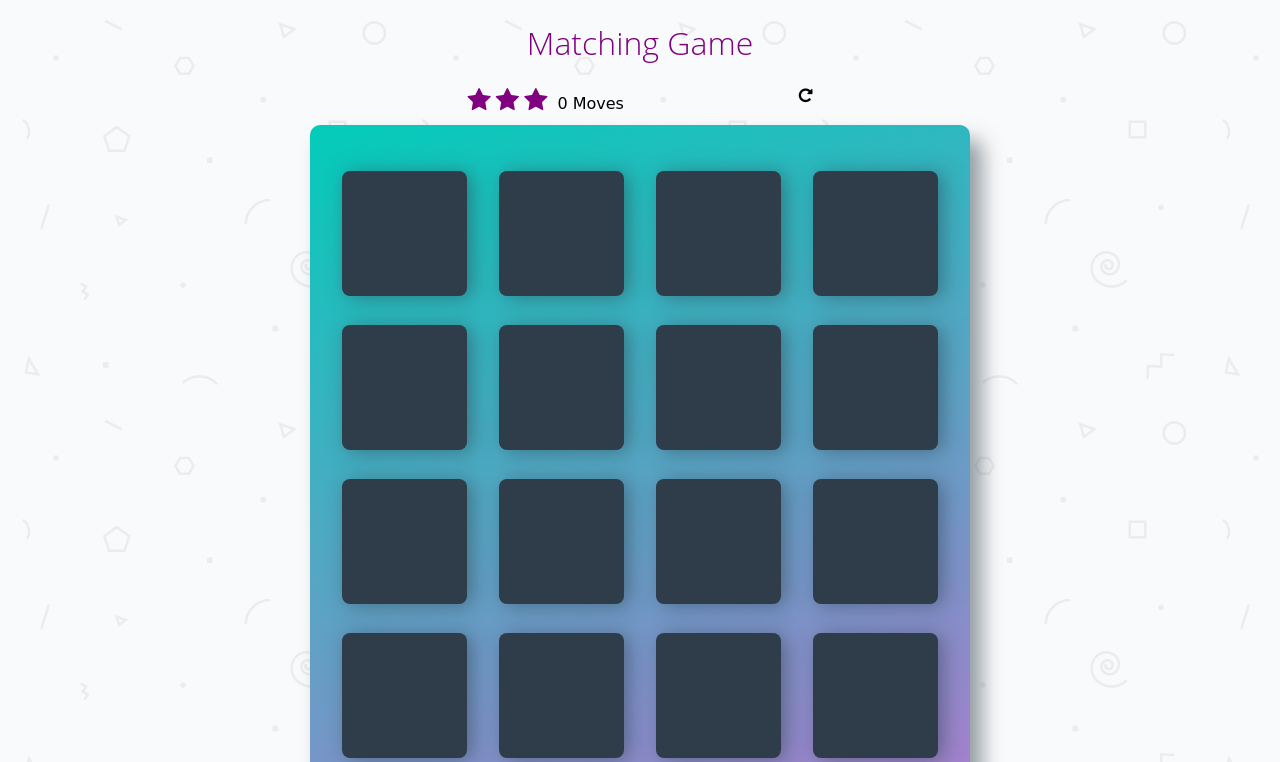
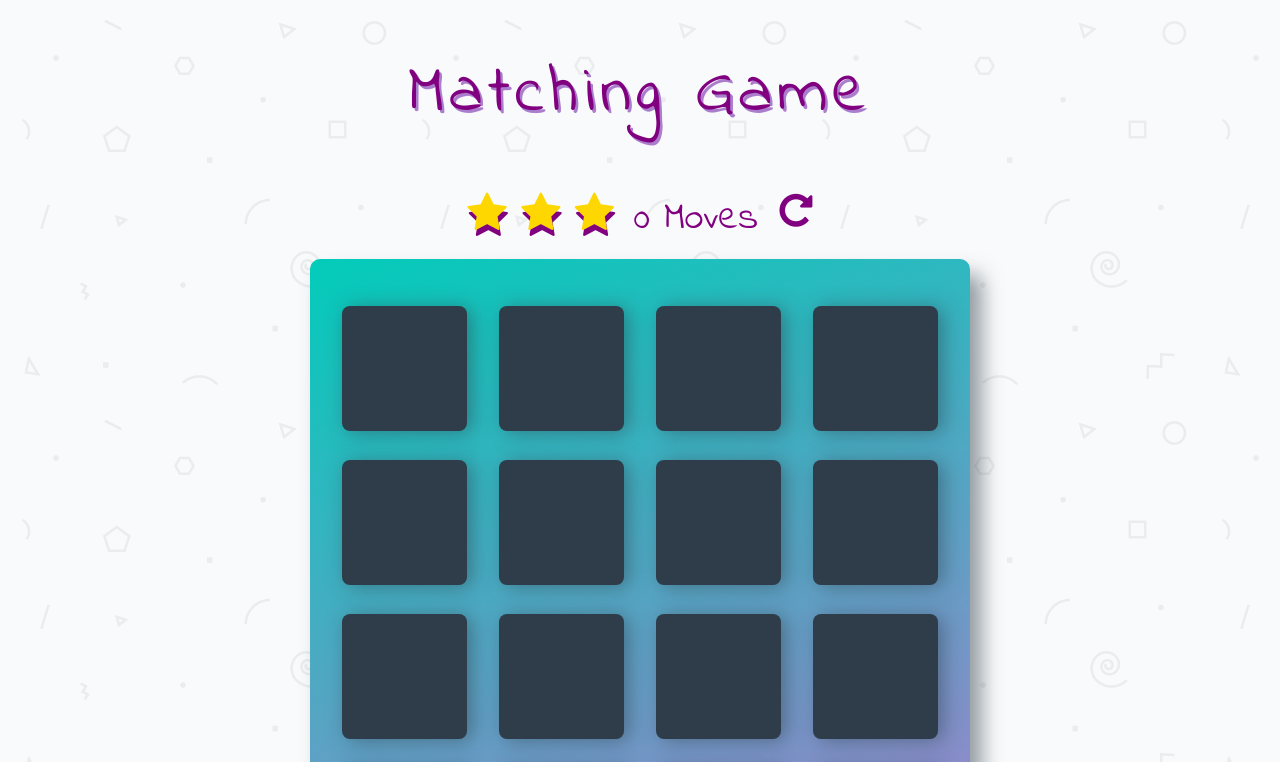
Before and after one commit to SilviaSto/Memory-Game, a plain HTML site: page index.html in a window 1280 px wide. Shown: the top 762 px of the page. Drawn offline with Linux system fonts and the light colour scheme.

Commit message:
Add styling

```diff
--- a/css/app.css
+++ b/css/app.css
@@ -16,7 +16,12 @@ html, body {
 body {
   background: #ffffff url('../img/geometry2.png');
   /* Background pattern from Subtle Patterns */
-  font-family: 'Coda', cursive;
+  font-family: 'Indie Flower', cursive;
+}
+
+header, section, div {
+  max-width: 600px;
+  margin: 0 auto;
 }
 
 .container {
@@ -27,9 +32,11 @@ body {
 }
 
 h1 {
-  font-family: 'Open Sans', sans-serif;
   font-weight: 300;
   color: purple;
+  font-size: 5.2vw;
+  text-shadow: 0.2vw 0.2vw #aa7ecd;
+  letter-spacing: 0.4vw;
 }
 
 /*
@@ -65,19 +72,19 @@ h1 {
 }
 
 .deck .card.open {
-  transform: rotateY(0);
+  transform: rotateY(180deg);
   background: #02b3e4;
   cursor: default;
 }
 
 .deck .card.show {
   font-size: 33px;
-  transition: 0.1s;
+  transition: 0.3s;
 }
 
 .deck .card.match {
   cursor: default;
-  background: #02ccba;
+  background: #aa7ecd;
   font-size: 33px;
 }
 
@@ -89,6 +96,8 @@ h1 {
   text-align: left;
   width: 345px;
   margin-bottom: 10px;
+  font-size: 3vw;
+  color: purple;
 }
 
 .score-panel .stars {
@@ -101,8 +110,9 @@ h1 {
 .score-panel .stars li {
   list-style: none;
   display: inline-block;
-  color: purple;
-  font-size: 25px;
+  color: gold;
+  font-size: 3.3vw;
+  text-shadow: 0.1vw 0.5vw purple;
 }
 
 /*--add class hide for hiding stars--*/
@@ -114,4 +124,5 @@ h1 {
 .score-panel .restart {
   float: right;
   cursor: pointer;
+  color: purple;
 }
```
